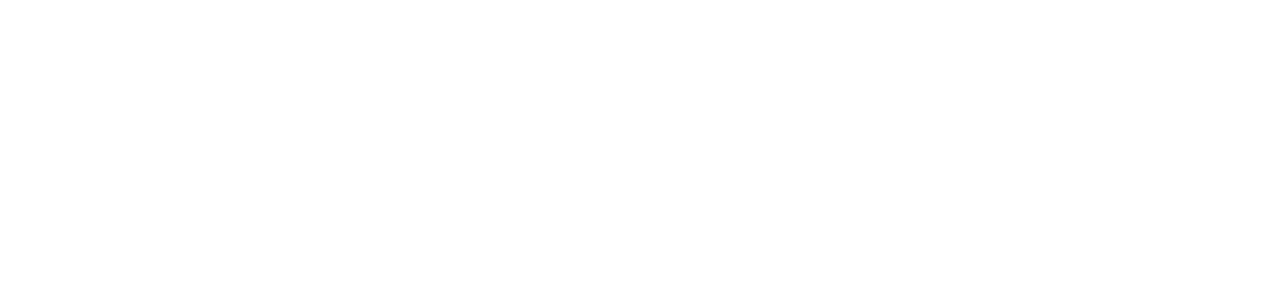
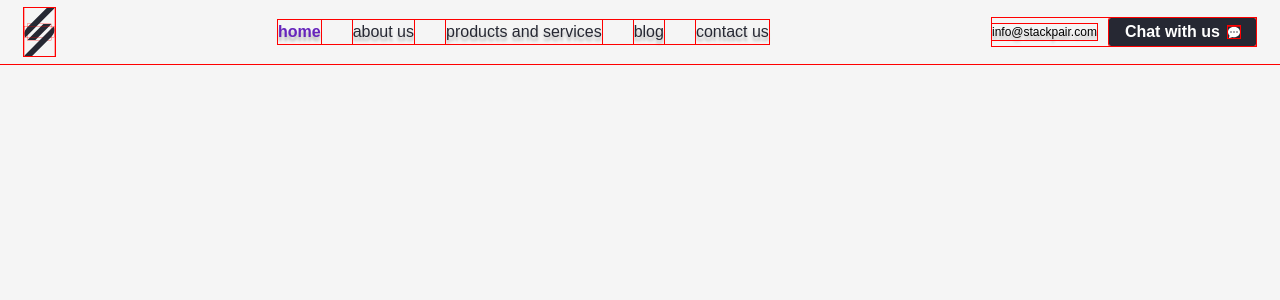
Before and after one commit to msinemkaya/fintech, a React (Create React App) app: page / in a window 1280 px wide. Shown: the top 300 px of the page. Built offline with nearby package versions, Linux system fonts and the light colour scheme.

Commit message:
feat: created navbar

```diff
--- a/package.json
+++ b/package.json
@@ -9,6 +9,7 @@
     "classnames": "^2.3.2",
     "react": "^18.2.0",
     "react-dom": "^18.2.0",
+    "react-icons": "^4.9.0",
     "react-router-dom": "^6.11.2",
     "react-scripts": "5.0.1",
     "web-vitals": "^2.1.4"
--- a/src/App.js
+++ b/src/App.js
@@ -1,8 +1,9 @@
+import Navbar from './components/common/Navbar';
 
 function App() {
   return (
     <>
-
+      <Navbar/>
     </>
   );
 }
--- a/src/components/common/AppButton.js
+++ b/src/components/common/AppButton.js
@@ -8,8 +8,8 @@
     'bg-primary-purple text-white': purple,
     'bg-white text-primary-dark': white,
     'bg-primary-light text-primary-dark': gray,
-    'bg-primary-dark text-white w-32 h-7 rounded-sm px-4 py-1.5': dark,
-    'w-8 h-8 rounded-full bg-secondary-light text-primary-dark': rounded
+    'bg-primary-dark text-white h-7 rounded-sm px-4 py-1.5': dark,
+    'w-8 h-8 rounded-full bg-secondary-light text-primary-dark text-xs': rounded
   })
 
   return(
--- /dev/null
+++ b/src/components/common/FlexBox.js
@@ -0,0 +1,17 @@
+import classNames from 'classnames';
+import React from 'react';
+
+const FlexBox = React.forwardRef((props, ref) => {
+
+  const {children, className, ...rest} = props
+
+  const finalClasses = classNames('flex items-center', className)
+
+  return(
+    <div className={finalClasses} {...rest} ref={ref}>
+      {children}
+    </div>
+  );
+})
+
+export default FlexBox
--- /dev/null
+++ b/src/components/common/Icon.js
@@ -0,0 +1,17 @@
+import Span from '../base/Span'
+import { BsFillChatDotsFill } from 'react-icons/bs'
+import { AiOutlineArrowRight } from 'react-icons/ai'
+
+export default function Icon({ type, className, size = 16 }){
+
+  const icons = {
+    chat: <BsFillChatDotsFill size={size}/>,
+    right: <AiOutlineArrowRight size={size}/>,
+  }
+
+  return(
+    <Span className={className}>
+      {icons[type]}
+    </Span>
+  );
+}
--- a/src/components/common/NavLink.js
+++ /dev/null
@@ -1,9 +0,0 @@
-import { Link } from 'react-router-dom';
-
-export default function NavLink({ children, to }){
-  return(
-    <Link to={to} className='font-medium text-primary-dark link-shadow hover:text-primary-purple'>
-      {children}
-    </Link>
-  );
-}
--- /dev/null
+++ b/src/components/common/NavLinks.js
@@ -0,0 +1,9 @@
+import { NavLink } from 'react-router-dom'
+
+export default function NavLinks({ children, to }){
+  return(
+    <NavLink to={to} className={({isActive}) => isActive ? 'text-primary-purple font-semibold link-shadow' : 'font-medium text-primary-dark link-shadow hover:text-primary-purple'}>
+      {children}
+    </NavLink>
+  );
+}
--- /dev/null
+++ b/src/components/common/Navbar.js
@@ -0,0 +1,55 @@
+import FlexBox from './FlexBox';
+import Container from '../base/Container';
+import {ReactComponent as Logo} from '../../images/Logo.svg';
+import NavLinks from './NavLinks';
+import A from '../base/A'
+import AppButton from '../common/AppButton'
+import Icon from './Icon';
+
+export default function Navbar(){
+
+  const links = [
+    {
+      to: '/',
+      text: 'home'
+    },
+    {
+      to: '/about',
+      text: 'about us'
+    },
+    {
+      to: '/products',
+      text: 'products and services'
+    },
+    {
+      to: '/blog',
+      text: 'blog'
+    },
+    {
+      to: '/contact',
+      text: 'contact us'
+    },
+  ]
+
+  return(
+    <FlexBox className='justify-between h-16 py-2 px-6 '>
+      <Container>
+        <Logo className='h-12'/>
+      </Container>
+      <FlexBox className='gap-6 md:gap-8 lg-gap-14'>
+        {links.map((link, index) => (
+          <NavLinks to={link.to} key={index}>
+            {link.text}
+          </NavLinks>
+        ))}
+      </FlexBox>
+      <FlexBox className='hidden lg:flex gap-3'>
+        <A className='text-xs link-shadow' to='mailto:info@stackpair.com'>info@stackpair.com</A>
+        <AppButton dark className='flex items-center gap-2'>
+          Chat with us
+          <Icon type='chat' size={12}/>
+        </AppButton>
+      </FlexBox>
+    </FlexBox>
+  );
+}
--- a/src/index.css
+++ b/src/index.css
@@ -4,14 +4,18 @@
 
 @import url('https://fonts.googleapis.com/css2?family=Poppins:wght@300;400;500;600;700;800;900&display=swap');
 
-/* * {
+* {
   outline: 1px solid red;
-} */
+}
 
 * {
   @apply font-poppins
 }
 
+html, body {
+  @apply bg-background-base
+}
+
 .link-shadow {
   text-shadow: 0px 4px 3px #00000040;
 }
```
Also changed, not shown: src/images/Logo.svg, 1 other file (tests, documents, lock files or other folders).
